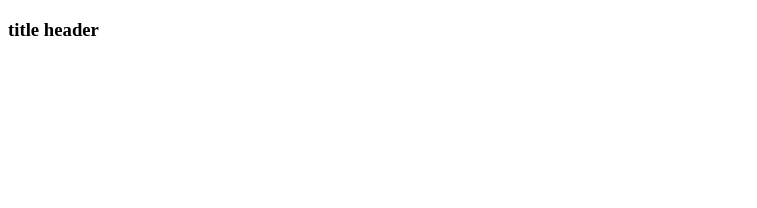
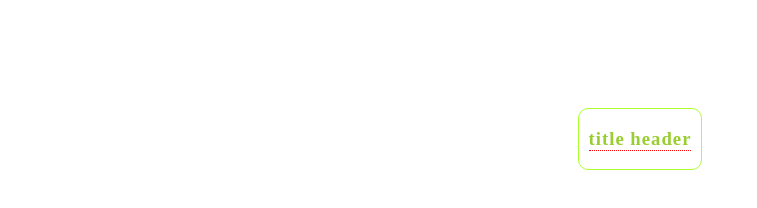
Before and after one commit to artyom12211/git-git-practice, a plain HTML site: page index.html in a window 1280 px wide. Shown: the whole page, without its empty margins (0-757 px from the left). Drawn offline with Linux system fonts and the light colour scheme.

Commit message:
styling header (add-style-header)

```diff
--- a/index.html
+++ b/index.html
@@ -2,14 +2,15 @@
 <html lang="en">
 <head>
 <meta charset="UTF-8">
-             <meta name="viewport" content="width=device-width, user-scalable=no, initial-scale=1.0, maximum-scale=1.0, minimum-scale=1.0">
-                         <meta http-equiv="X-UA-Compatible" content="ie=edge">
-             <title>Document</title>
+<meta name="viewport" content="width=device-width, user-scalable=no, initial-scale=1.0, maximum-scale=1.0, minimum-scale=1.0">
+<meta http-equiv="X-UA-Compatible" content="ie=edge">
+<link rel="stylesheet" href="style.css">
+<title>Document</title>
 </head>
 <body>
   	<header>
-  		<div class="header__title">
-  			<h3>title header</h3>
+  		<div class="header__title-wrapper">
+  			<h3 class="header__title">title header</h3>
   		</div>
   	</header>
 </body>
--- /dev/null
+++ b/style.css
@@ -0,0 +1,16 @@
+header {text-align: center;}
+.header__title-wrapper {
+    margin-top: 100px;
+    padding: 0 10px;
+    border-radius: 10px;
+    border: 1px solid greenyellow;
+    display: inline-block;
+    text-align: center;
+}
+.header__title  {
+    display: inline-block;
+    text-align: center;
+    border-bottom: 1px dotted red;
+    color: yellowgreen;
+    letter-spacing: 1px;
+}
```
